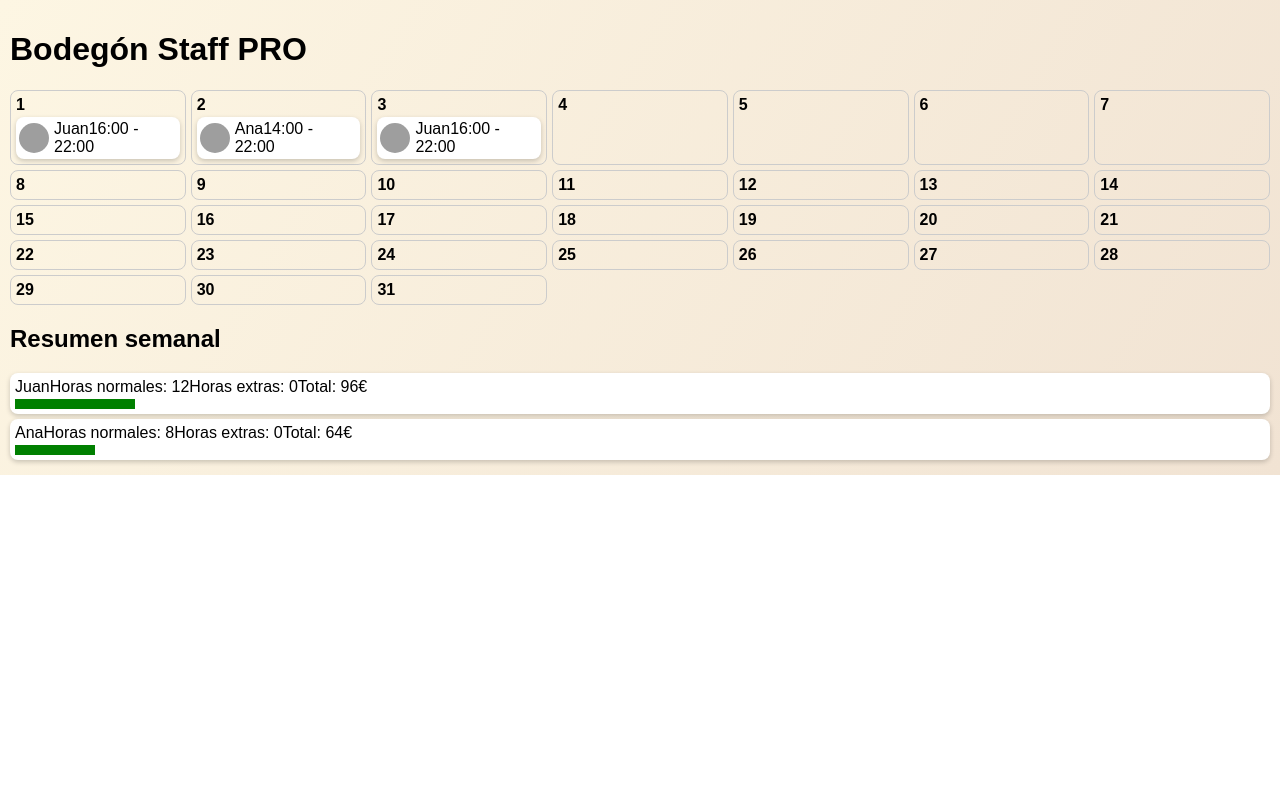
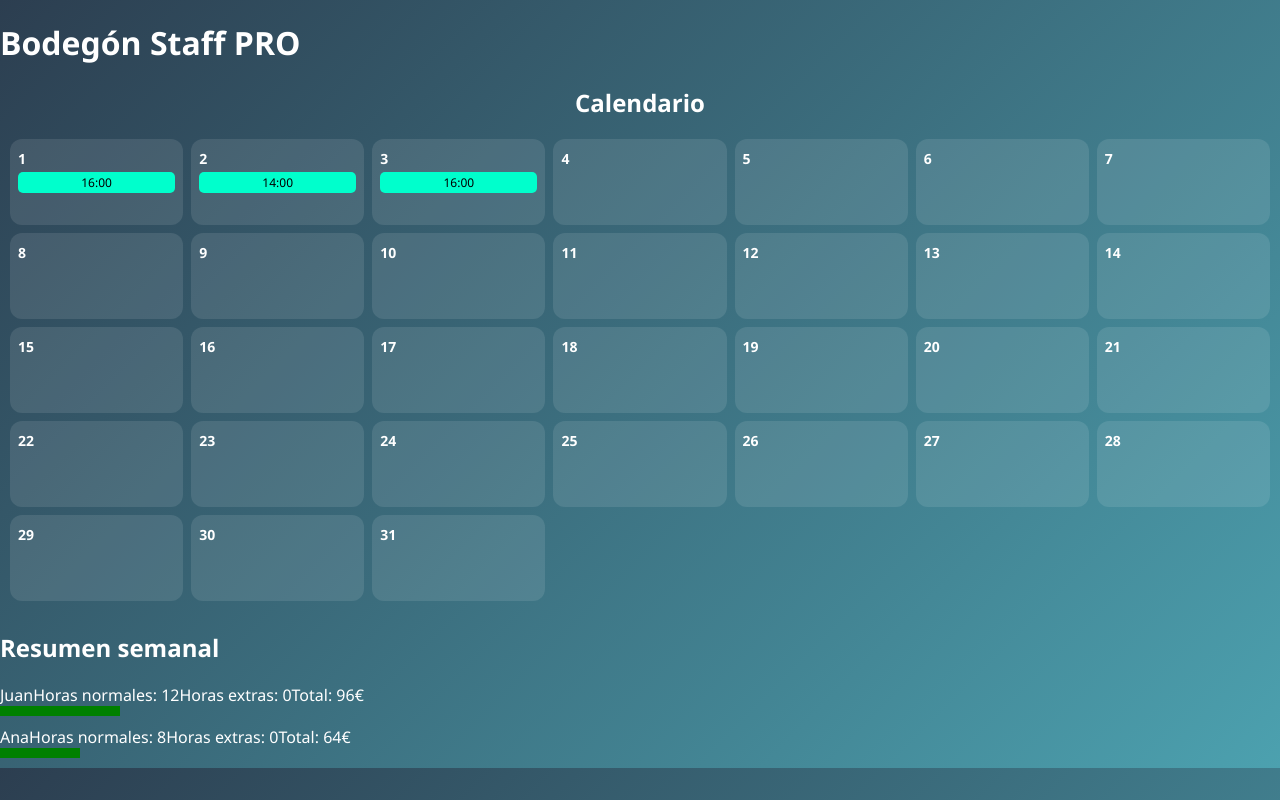
Before and after one commit to davidsfc16/bodegon-staff-pro, a React (Create React App) app: page / in a window 1280 px wide. Built offline with nearby package versions, Linux system fonts and the light colour scheme; grey boxes are pictures that could not be loaded.

Commit message:
version PRO UI calendario

```diff
--- a/src/App.css
+++ b/src/App.css
@@ -1,57 +1,65 @@
-.app-container {
-  font-family: 'Arial', sans-serif;
-  padding: 10px;
-  background: linear-gradient(120deg, #fdf6e3, #f1e3d3);
+body {
+  margin: 0;
+  font-family: 'Segoe UI', sans-serif;
+  background: linear-gradient(135deg, #2c3e50, #4ca1af);
+  color: white;
+}
+
+.title {
+  text-align: center;
+  margin: 10px 0;
 }
 
 .calendar-month {
   display: grid;
   grid-template-columns: repeat(7, 1fr);
-  gap: 5px;
-  margin-bottom: 20px;
+  gap: 8px;
+  padding: 10px;
 }
 
 .calendar-day {
-  border: 1px solid #ccc;
-  padding: 5px;
-  border-radius: 8px;
+  background: rgba(255,255,255,0.1);
+  border-radius: 12px;
+  padding: 8px;
+  min-height: 70px;
+  cursor: pointer;
+  transition: 0.2s;
+}
+
+.calendar-day:hover {
+  background: rgba(255,255,255,0.2);
+}
+
+.active-day {
+  border: 2px solid #00ffcc;
 }
 
 .day-number {
+  font-size: 14px;
   font-weight: bold;
 }
 
-.employee-card {
-  display: flex;
-  align-items: center;
+.mini-shift {
+  font-size: 12px;
+  background: #00ffcc;
+  color: black;
   margin-top: 3px;
-  background: #fff;
-  border-radius: 8px;
-  box-shadow: 0 2px 5px rgba(0,0,0,0.2);
-  padding: 3px;
+  border-radius: 5px;
+  padding: 2px;
+  text-align: center;
 }
 
-.employee-photo {
-  width: 30px;
-  height: 30px;
-  border-radius: 50%;
-  margin-right: 5px;
+.day-details {
+  background: white;
+  color: black;
+  margin: 10px;
+  padding: 10px;
+  border-radius: 12px;
 }
 
-.weekly-summary {
-  margin-top: 20px;
+.detail-card {
+  display: flex;
+  justify-content: space-between;
+  padding: 5px 0;
+  border-bottom: 1px solid #ccc;
 }
-
-.summary-card {
-  background: #fff;
-  padding: 5px;
-  margin-bottom: 5px;
-  border-radius: 8px;
-  box-shadow: 0 2px 5px rgba(0,0,0,0.2);
-}
-
-.mini-graph {
-  display: flex;
-  height: 10px;
-  margin-top: 3px;
-}
--- a/src/CalendarMonth.js
+++ b/src/CalendarMonth.js
@@ -1,22 +1,48 @@
-import React from "react";
-import EmployeeCard from "./EmployeeCard";
+import React, { useState } from "react";
 
 function CalendarMonth({ employees }) {
+  const [selectedDay, setSelectedDay] = useState(null);
   const daysInMonth = Array.from({ length: 31 }, (_, i) => i + 1);
 
   return (
-    <div className="calendar-month">
-      {daysInMonth.map((day) => (
-        <div key={day} className="calendar-day">
-          <span className="day-number">{day}</span>
+    <div>
+      <h2 className="title">Calendario</h2>
+
+      <div className="calendar-month">
+        {daysInMonth.map((day) => (
+          <div
+            key={day}
+            className={`calendar-day ${selectedDay === day ? "active-day" : ""}`}
+            onClick={() => setSelectedDay(day)}
+          >
+            <span className="day-number">{day}</span>
+
+            {employees.map((e) => {
+              const shift = e.schedule.find((s) => s.day === day);
+              return shift ? (
+                <div key={e.id} className="mini-shift">
+                  {shift.start}
+                </div>
+              ) : null;
+            })}
+          </div>
+        ))}
+      </div>
+
+      {selectedDay && (
+        <div className="day-details">
+          <h3>Día {selectedDay}</h3>
           {employees.map((e) => {
-            const shift = e.schedule.find((s) => s.day === day);
+            const shift = e.schedule.find((s) => s.day === selectedDay);
             return shift ? (
-              <EmployeeCard key={e.id} employee={e} shift={shift} />
+              <div key={e.id} className="detail-card">
+                <span>{e.name}</span>
+                <span>{shift.start} - {shift.end || "Libre salida"}</span>
+              </div>
             ) : null;
           })}
         </div>
-      ))}
+      )}
     </div>
   );
 }
```
